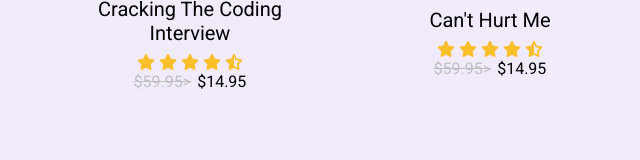
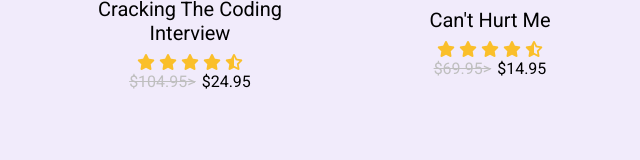
Before and after one commit to codefriendly142/ecommercefes, a plain HTML site: page assets/index.html in a window 1280 px wide. Shown: the part 2180-2340 px from the top of the page, 300-940 px from the left. Drawn offline with Linux system fonts and the light colour scheme.

Commit message:
Final Prices

```diff
--- a/assets/index.html
+++ b/assets/index.html
@@ -146,7 +146,7 @@
                 <i class = "fas fa-star"></i>
                 <i class = "fas fa-star-half-alt"></i>
                 <div class="book__price">
-                  <span class="book__price--normal">$59.95></span>$14.95
+                  <span class="book__price--normal">$104.95></span>$24.95
                 </div>
               </div>
             </div>
@@ -163,7 +163,7 @@
                 <i class = "fas fa-star"></i>
                 <i class = "fas fa-star-half-alt"></i>
                 <div class="book__price">
-                  <span class="book__price--normal">$59.95></span>$14.95
+                  <span class="book__price--normal">$69.95></span>$14.95
                 </div>
               </div>
             </div>
```
